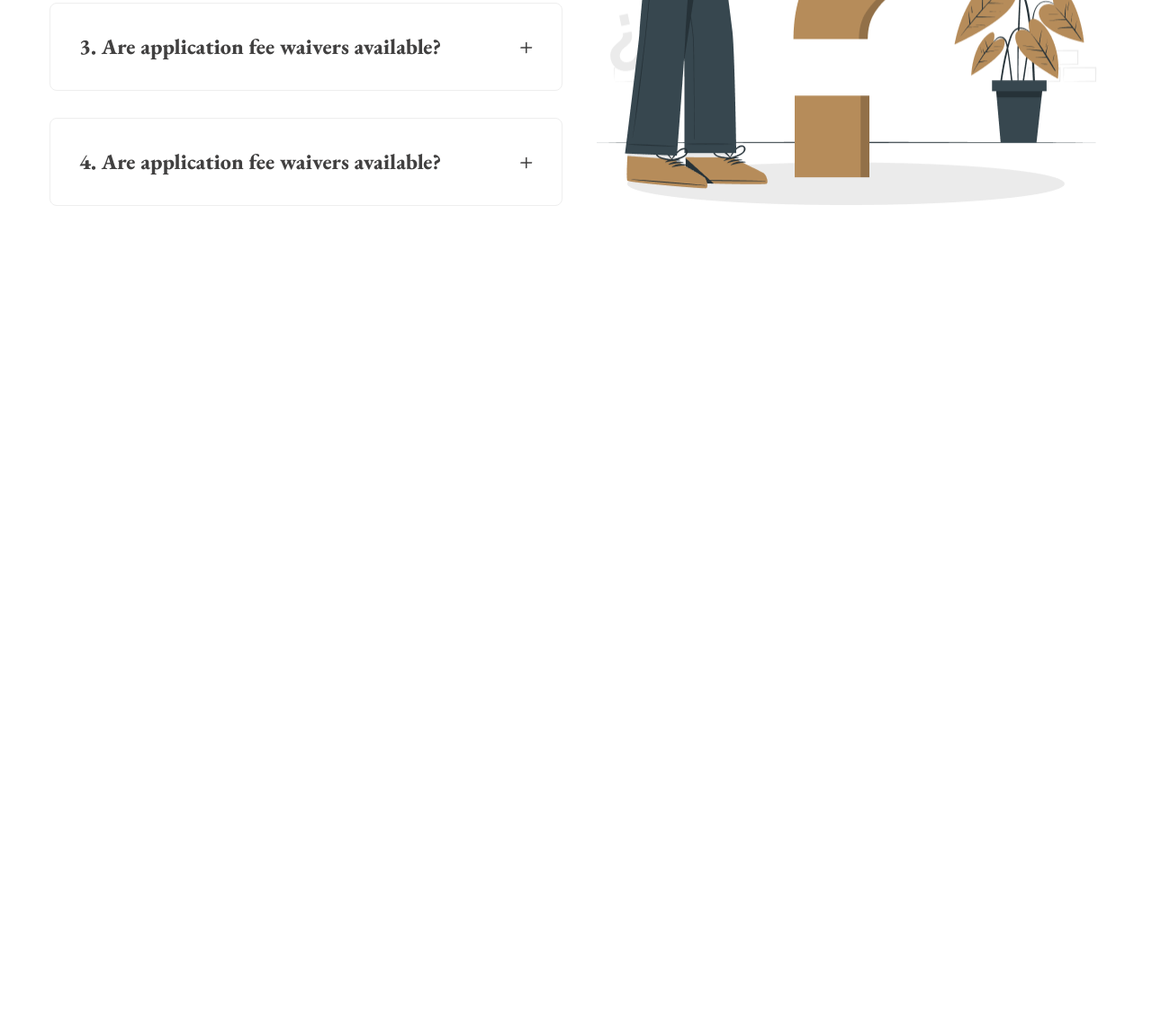
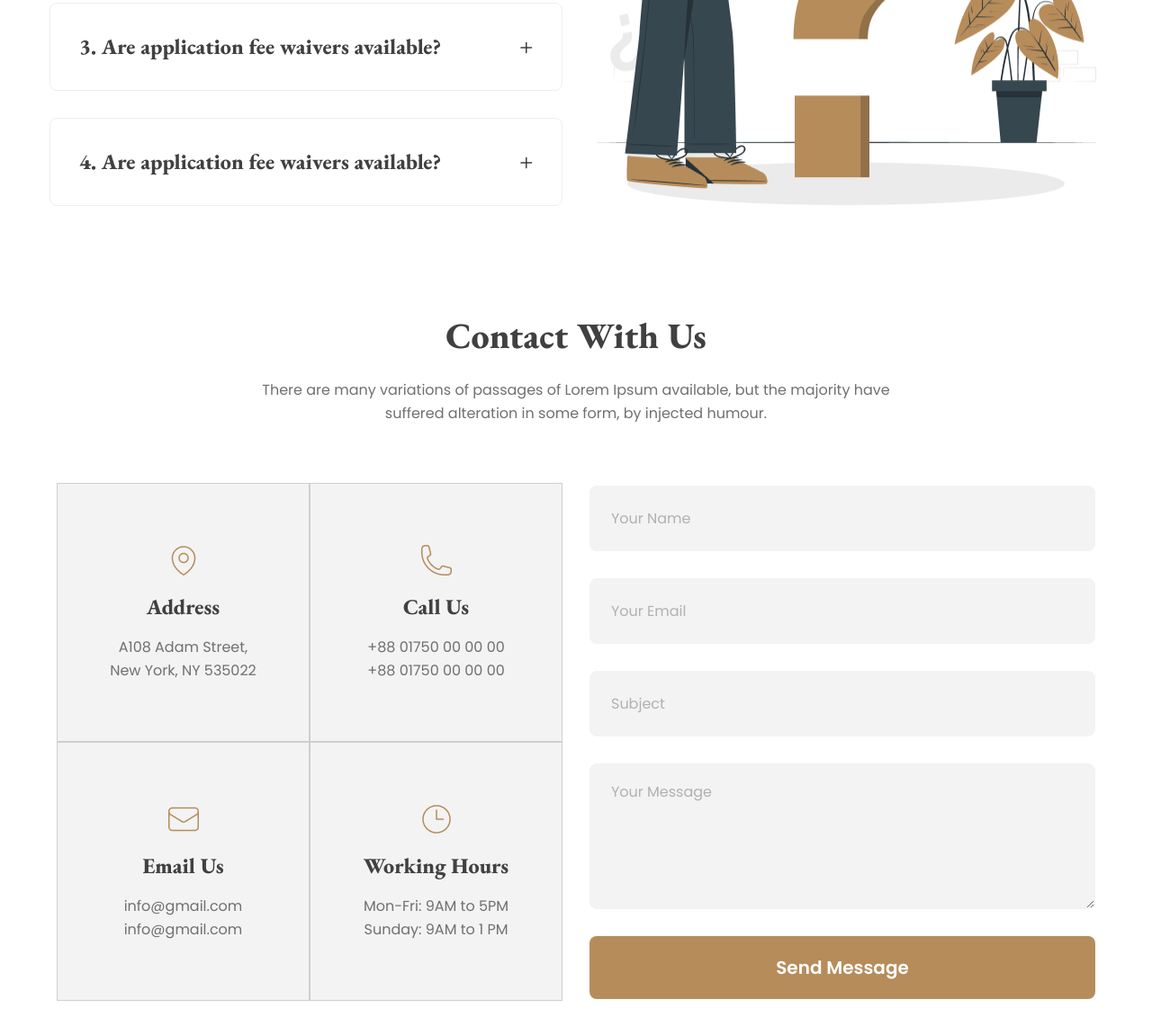
Before and after one commit to newbie-saimur/legal-solution-with-daisyui, a plain HTML site: page index.html in a window 1280 px wide. Shown: the part 3428-4579 px from the top of the page at 90% size. Before the commit the page ends 3777 px from the top, so only its background shows below. Drawn offline with nearby package versions, Linux system fonts and the light colour scheme.

Commit message:
Design Contact Us Section

```diff
--- a/index.html
+++ b/index.html
@@ -329,7 +329,8 @@
         </section>
         <!-- FAQ Section -->
         <section class="mb-6 md:mb-[5.5rem] lg:mb-[7.5rem]">
-            <h2 class="max-md:w-19/20 font-garamond text-3xl md:text-[2.5rem] font-extrabold text-center text-[#414040] mb-6">
+            <h2
+                class="max-md:w-19/20 font-garamond text-3xl md:text-[2.5rem] font-extrabold text-center text-[#414040] mb-6">
                 Frequently Asked Any Questions</h2>
             <p
                 class="text-sm md:text-base font-normal leading-[1.625rem] text-[#707070] w-[90%] max-w-[44.625rem] text-center mx-auto mb-8 md:mb-[4rem]">
@@ -339,31 +340,106 @@
                 <div class="w-19/20 lg:w-1/2 flex flex-col gap-4 md:gap-[1.88rem]">
                     <div class="collapse collapse-plus p-4 lg:p-3 xl:p-4 bg-base-100 border border-base-300">
                         <input type="radio" name="my-accordion-3" checked="checked" />
-                        <div class="collapse-title font-garamond text-lg md:text-xl xl:text-2xl font-extrabold text-[#414040]">1. Are application fee waivers available?</div>
-                        <div class="collapse-content text-[#707070] text-sm xl:text-base font-normal leading-[1.625rem]">There are many variations of passages of Lorem Ipsum
+                        <div
+                            class="collapse-title font-garamond text-lg md:text-xl xl:text-2xl font-extrabold text-[#414040]">
+                            1. Are application fee waivers available?</div>
+                        <div
+                            class="collapse-content text-[#707070] text-sm xl:text-base font-normal leading-[1.625rem]">
+                            There are many variations of passages of Lorem Ipsum
                             available, but the majority have suffered alteration in some form, by injected humour.</div>
                     </div>
                     <div class="collapse collapse-plus p-4 lg:p-3 xl:p-4 bg-base-100 border border-base-300">
-                        <input type="radio" name="my-accordion-3"/>
-                        <div class="collapse-title font-garamond text-lg md:text-xl xl:text-2xl font-extrabold text-[#414040]">2. Are application fee waivers available?</div>
-                        <div class="collapse-content text-[#707070] text-sm xl:text-base font-normal leading-[1.625rem]">There are many variations of passages of Lorem Ipsum
+                        <input type="radio" name="my-accordion-3" />
+                        <div
+                            class="collapse-title font-garamond text-lg md:text-xl xl:text-2xl font-extrabold text-[#414040]">
+                            2. Are application fee waivers available?</div>
+                        <div
+                            class="collapse-content text-[#707070] text-sm xl:text-base font-normal leading-[1.625rem]">
+                            There are many variations of passages of Lorem Ipsum
                             available, but the majority have suffered alteration in some form, by injected humour.</div>
                     </div>
                     <div class="collapse collapse-plus p-4 lg:p-3 xl:p-4 bg-base-100 border border-base-300">
-                        <input type="radio" name="my-accordion-3"/>
-                        <div class="collapse-title font-garamond text-lg md:text-xl xl:text-2xl font-extrabold text-[#414040]">3. Are application fee waivers available?</div>
-                        <div class="collapse-content text-[#707070] text-sm xl:text-base font-normal leading-[1.625rem]">There are many variations of passages of Lorem Ipsum
+                        <input type="radio" name="my-accordion-3" />
+                        <div
+                            class="collapse-title font-garamond text-lg md:text-xl xl:text-2xl font-extrabold text-[#414040]">
+                            3. Are application fee waivers available?</div>
+                        <div
+                            class="collapse-content text-[#707070] text-sm xl:text-base font-normal leading-[1.625rem]">
+                            There are many variations of passages of Lorem Ipsum
                             available, but the majority have suffered alteration in some form, by injected humour.</div>
                     </div>
                     <div class="collapse collapse-plus p-4 lg:p-3 xl:p-4 bg-base-100 border border-base-300">
-                        <input type="radio" name="my-accordion-3"/>
-                        <div class="collapse-title font-garamond text-lg md:text-xl xl:text-2xl font-extrabold text-[#414040]">4. Are application fee waivers available?</div>
-                        <div class="collapse-content text-[#707070] text-sm xl:text-base font-normal leading-[1.625rem]">There are many variations of passages of Lorem Ipsum
+                        <input type="radio" name="my-accordion-3" />
+                        <div
+                            class="collapse-title font-garamond text-lg md:text-xl xl:text-2xl font-extrabold text-[#414040]">
+                            4. Are application fee waivers available?</div>
+                        <div
+                            class="collapse-content text-[#707070] text-sm xl:text-base font-normal leading-[1.625rem]">
+                            There are many variations of passages of Lorem Ipsum
                             available, but the majority have suffered alteration in some form, by injected humour.</div>
                     </div>
                 </div>
                 <div class="flex w-19/20 lg:w-1/2 justify-center">
                     <img class="w-full max-w-[35.625rem] max-h-[35.825rem]" src="images/faq.png" alt="">
+                </div>
+            </div>
+        </section>
+        <!-- Contact Section -->
+        <section class="mb-6 md:mb-[5.5rem] lg:mb-[7.5rem]">
+            <h2
+                class="max-md:w-19/20 font-garamond text-3xl md:text-[2.5rem] font-extrabold text-center text-[#414040] mb-6">
+                Contact With Us</h2>
+            <p
+                class="text-sm md:text-base font-normal leading-[1.625rem] text-[#707070] w-[90%] max-w-[44.625rem] text-center mx-auto mb-8 md:mb-[4rem]">
+                There are many variations of passages of Lorem Ipsum available, but the majority have suffered
+                alteration in some form, by injected humour.</p>
+            <div class="flex flex-col lg:flex-row gap-4 xl:gap-[1.87rem] items-center justify-center px-2">
+                <div class="w-full md:w-8/10 lg:w-1/2 grid grid-cols-1 md:grid-cols-2 md:mb-4 lg:mb-0">
+                    <div class="flex flex-col items-center bg-[#F3F3F3] border border-[#CFCFCF] px-[1rem] xl:px-[3rem] py-[4.06rem]">
+                        <figure>
+                            <img class="mb-4" src="images/location.png" alt="location" />
+                        </figure>
+                        <div class="">
+                            <h2 class="font-garamond text-xl xl:text-2xl font-extrabold text-[#414040] text-center mb-4">Address</h2>
+                            <p class="text-base font-normal leading-[1.625rem] text-[#707070] text-center">A108 Adam Street,<br>New York, NY 535022</p>
+                        </div>
+                    </div>
+                    <div class="flex flex-col items-center bg-[#F3F3F3] border border-[#CFCFCF] px-[1rem] xl:px-[3rem] py-[4.06rem]">
+                        <figure>
+                            <img class="mb-4" src="images/call.png" alt="call" />
+                        </figure>
+                        <div class="">
+                            <h2 class="font-garamond text-xl xl:text-2xl font-extrabold text-[#414040] text-center mb-4">Call Us</h2>
+                            <p class="text-base font-normal leading-[1.625rem] text-[#707070] text-center">+88 01750 00 00 00<br>+88 01750 00 00 00</p>
+                        </div>
+                    </div>
+                    <div class="flex flex-col items-center bg-[#F3F3F3] border border-[#CFCFCF] px-[1rem] xl:px-[3rem] py-[4.06rem]">
+                        <figure>
+                            <img class="mb-4" src="images/email.png" alt="email" />
+                        </figure>
+                        <div class="">
+                            <h2 class="font-garamond text-xl xl:text-2xl font-extrabold text-[#414040] text-center mb-4">Email Us</h2>
+                            <p class="text-base font-normal leading-[1.625rem] text-[#707070] text-center">info@gmail.com<br>info@gmail.com</p>
+                        </div>
+                    </div>
+                    <div class="flex flex-col items-center bg-[#F3F3F3] border border-[#CFCFCF] px-[1rem] xl:px-[3rem] py-[4.06rem]">
+                        <figure>
+                            <img class="mb-4" src="images/time.png" alt="working hour" />
+                        </figure>
+                        <div class="">
+                            <h2 class="font-garamond text-xl xl:text-2xl font-extrabold text-[#414040] text-center mb-4">Working Hours</h2>
+                            <p class="text-base font-normal leading-[1.625rem] text-[#707070] text-center">Mon-Fri: 9AM to 5PM<br>Sunday: 9AM to 1 PM</p>
+                        </div>
+                    </div>
+                </div>
+                <div class="w-full md:w-8/10 lg:w-1/2">
+                    <form class="flex flex-col gap-4 md:gap-[1.87rem]">
+                        <input type="text" class="bg-[#F3F3F3] text-base font-normal text-[#707070] leading-none p-4 md:p-[1.44rem] rounded-lg border border-[#F3F3F3] focus:border-[#CFCFCF] outline-none" placeholder="Your Name">
+                        <input type="email" class="bg-[#F3F3F3] text-base font-normal text-[#707070] leading-none p-4 md:p-[1.44rem] rounded-lg border border-[#F3F3F3] focus:border-[#CFCFCF] outline-none" placeholder="Your Email">
+                        <input type="text" class="bg-[#F3F3F3] text-base font-normal text-[#707070] leading-none p-4 md:p-[1.44rem] rounded-lg border border-[#F3F3F3] focus:border-[#CFCFCF] outline-none" placeholder="Subject">
+                        <textarea class="bg-[#F3F3F3] text-base font-normal text-[#707070] leading-none p-4 md:p-[1.44rem] rounded-lg border border-[#F3F3F3] focus:border-[#CFCFCF] outline-none h-[10.125rem]" placeholder="Your Message"></textarea>
+                        <button class="text-lg md:text-xl rounded-lg font-medium md:font-semibold text-white py-4 md:py-[1.32rem] bg-[#B68C5A]">Send Message</button>
+                    </form>
                 </div>
             </div>
         </section>
```
